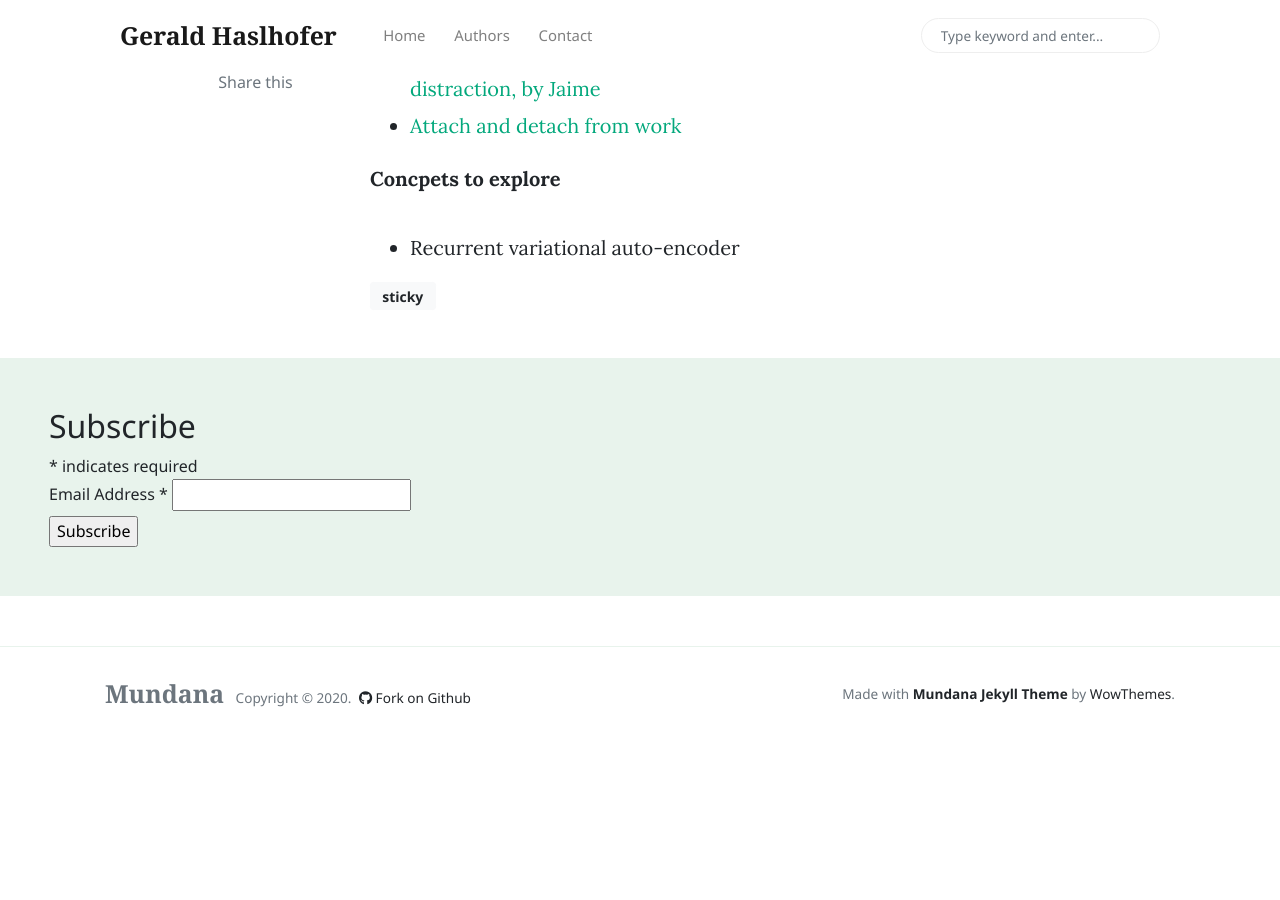
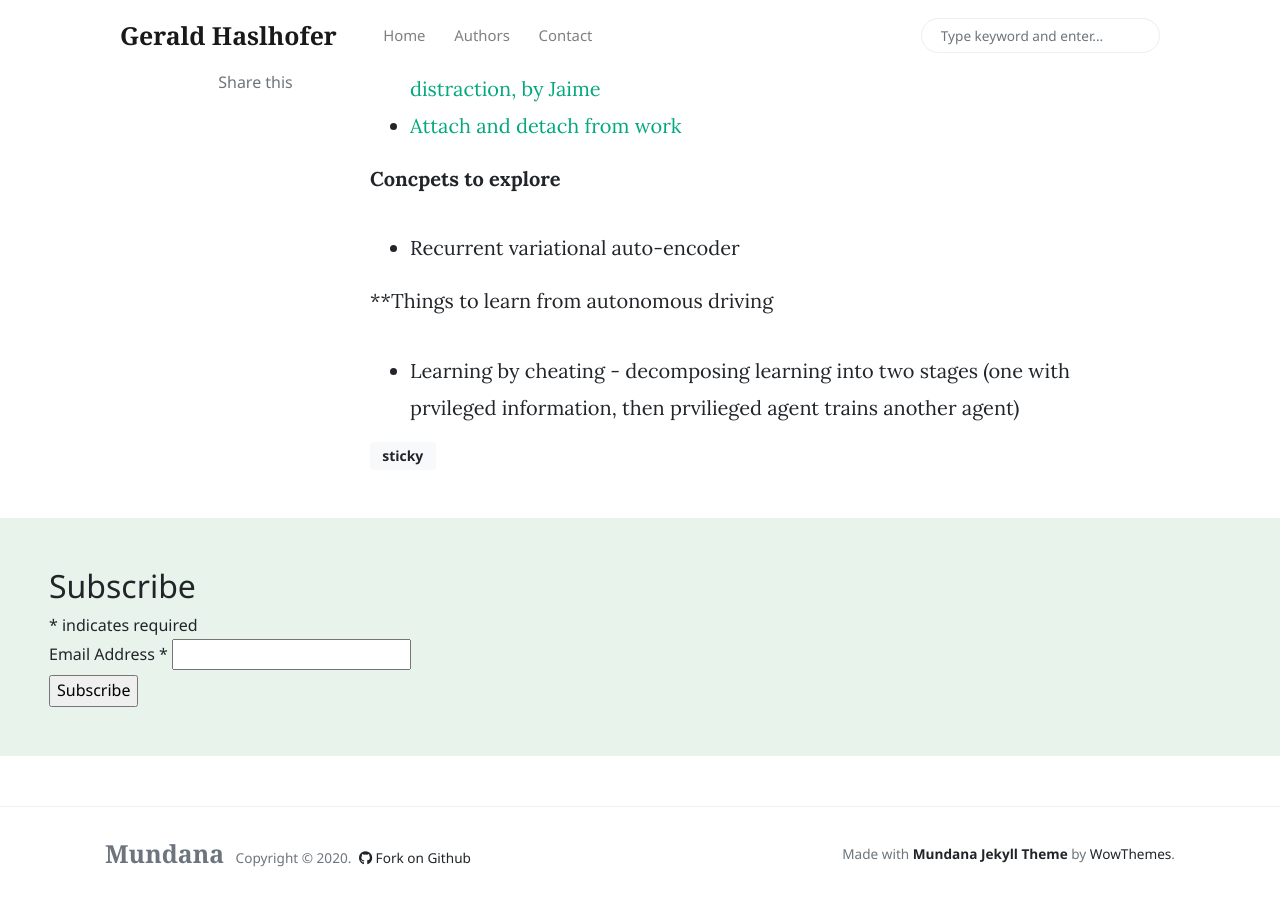
Before and after one commit to haslhofer/haslhofer.github.io, a Jekyll site: the page built from _posts/2019-09-06-rpa.md, in a window 1280 px wide and 900 px high, scrolled down 1287 px. Built offline with Jekyll 4.4.1, drawn with Linux system fonts in a browser that asks for light colours; nearby versions of some CDN libraries; comment, search, counter and statistics services are not loaded; before the commit the page ends 2028 px from its top, so only the background shows below that.

Commit message:
Update 2019-09-06-rpa.md

```diff
--- a/_posts/2019-09-06-rpa.md
+++ b/_posts/2019-09-06-rpa.md
@@ -34,3 +34,6 @@ https://github.com/stanfordnlp/wge)
 
 **Concpets to explore**
 * Recurrent variational auto-encoder
+
+**Things to learn from autonomous driving
+* Learning by cheating - decomposing learning into two stages (one with prvileged information, then prvilieged agent trains another agent)
```
